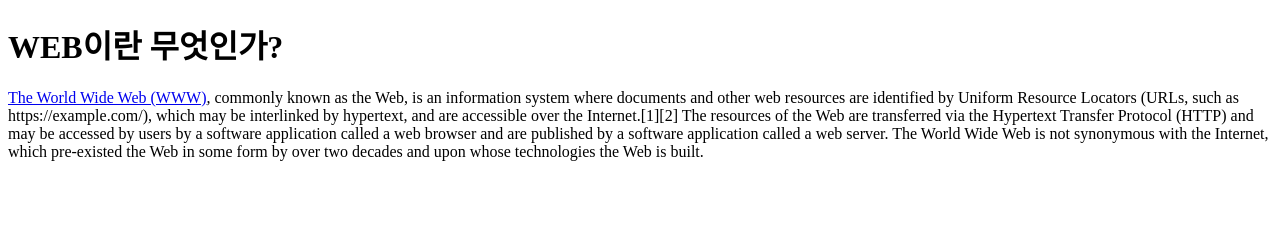
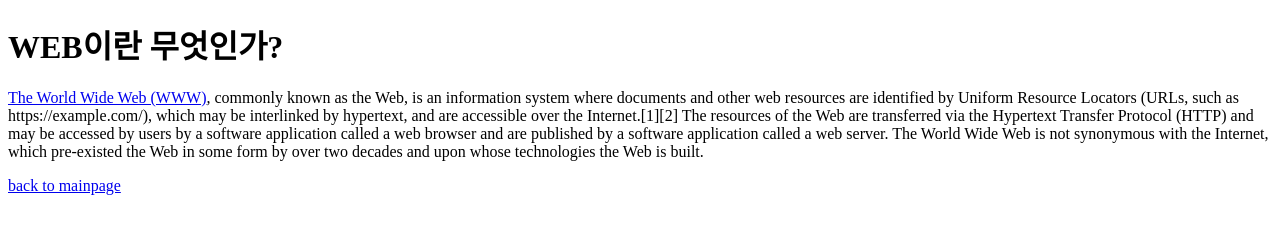
Before and after one commit to hoseong0422/Web1, a plain HTML site: page index.html in a window 1280 px wide. Drawn offline with Linux system fonts and the light colour scheme.

Commit message:
Add files via upload

```diff
--- a/index.html
+++ b/index.html
@@ -6,4 +6,7 @@
 <h1>WEB이란 무엇인가?</a></h1>
 <body>
 <a href="https://en.wikipedia.org/wiki/World_Wide_Web" target="_blank" title="html5 specification">The World Wide Web (WWW)</a>, commonly known as the Web, is an information system where documents and other web resources are identified by Uniform Resource Locators (URLs, such as https://example.com/), which may be interlinked by hypertext, and are accessible over the Internet.[1][2] The resources of the Web are transferred via the Hypertext Transfer Protocol (HTTP) and may be accessed by users by a software application called a web browser and are published by a software application called a web server. The World Wide Web is not synonymous with the Internet, which pre-existed the Web in some form by over two decades and upon whose technologies the Web is built.
+<p>
+  <a href="1.html">back to mainpage </a>
+</p>
 <body>
```
